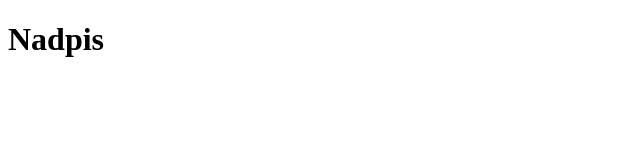
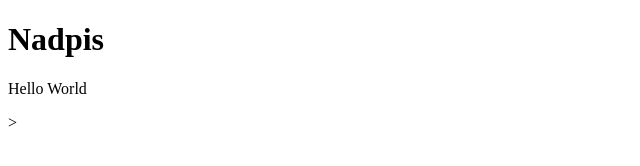
Before and after one commit to hronis08/test, a plain HTML site: page index.html in a window 1280 px wide. Shown: the whole page, without its empty margins (0-640 px from the left). Drawn offline with Linux system fonts and the light colour scheme.

Commit message:
html +<Hello World>

```diff
--- a/index.html
+++ b/index.html
@@ -7,6 +7,7 @@
 <body>
     <div>
         <h1>Nadpis</h1>
+        <p>Hello World</p>>
     </div>
 </body>
 </html>
```
